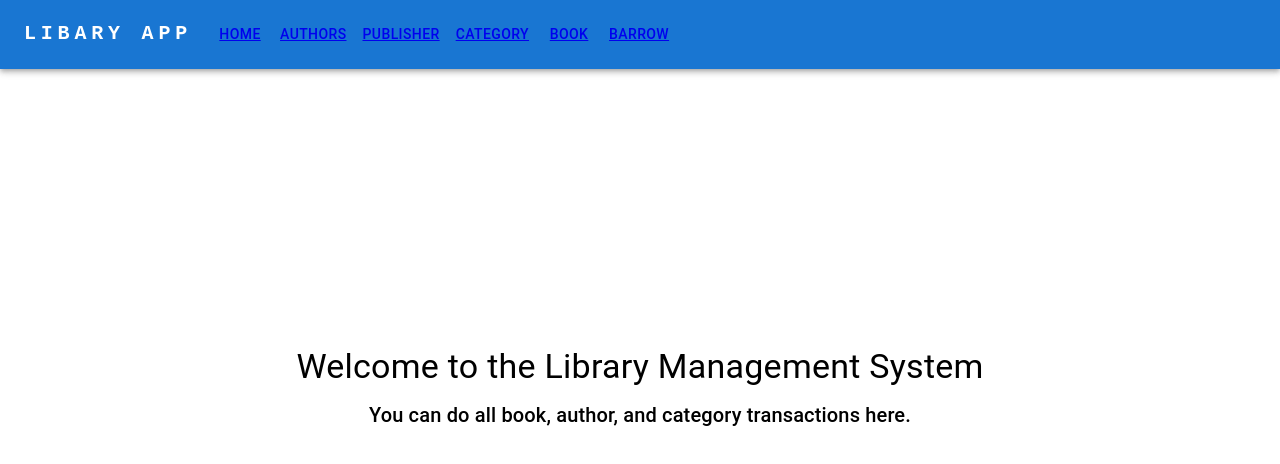
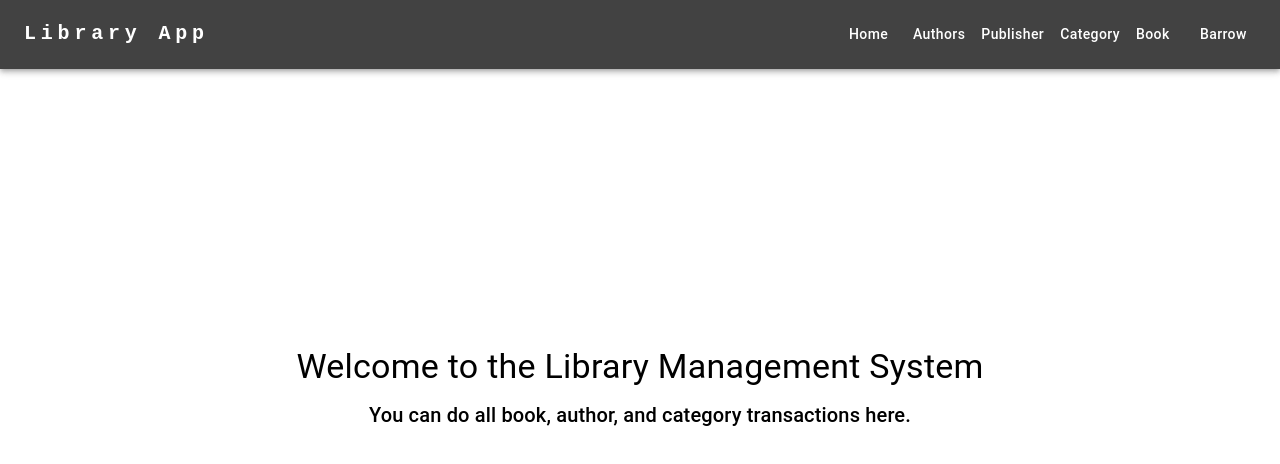
Before and after one commit to sametgurdall/library-app, a React (Vite) app: page / in a window 1280 px wide. Shown: the top 464 px of the page. Built offline with nearby package versions, Linux system fonts and the light colour scheme.

Commit message:
navbar update

```diff
--- a/src/components/Navbar/Navbar.jsx
+++ b/src/components/Navbar/Navbar.jsx
@@ -1,71 +1,40 @@
-import * as React from 'react';
-import AppBar from '@mui/material/AppBar';
-import Box from '@mui/material/Box';
-import Toolbar from '@mui/material/Toolbar';
-import IconButton from '@mui/material/IconButton';
-import Typography from '@mui/material/Typography';
-import Menu from '@mui/material/Menu';
-import MenuIcon from '@mui/icons-material/Menu';
-import Container from '@mui/material/Container';
-import Avatar from '@mui/material/Avatar';
-import Button from '@mui/material/Button';
-import Tooltip from '@mui/material/Tooltip';
-import MenuItem from '@mui/material/MenuItem';
-import AdbIcon from '@mui/icons-material/Adb';
-import {Link} from "react-router-dom";
+import * as React from "react";
+import { Link } from "react-router-dom"; // React Router Link bileşeni eklendi
+import AppBar from "@mui/material/AppBar";
+import Box from "@mui/material/Box";
+import Toolbar from "@mui/material/Toolbar";
+import IconButton from "@mui/material/IconButton";
+import Typography from "@mui/material/Typography";
+import Menu from "@mui/material/Menu";
+import MenuIcon from "@mui/icons-material/Menu";
+import Container from "@mui/material/Container";
+import Button from "@mui/material/Button";
+import MenuItem from "@mui/material/MenuItem";
 
 const pages = [
-    {
-        name: "Home",
-        link: "/"
-    },
-    {
-        name: "Authors",
-        link: "/authors"
-    },
-    {
-        name: "Publisher",
-        link: "/publisher"
-    },
-    {
-        name: "Category",
-        link: "/category"
-    },
-    {
-        name: "Book",
-        link: "/book"
-    },
-    {
-        name: "Barrow",
-        link: "/barrow"
-    },
+  { name: "Home", link: "/" },
+  { name: "Authors", link: "/authors" },
+  { name: "Publisher", link: "/publisher" },
+  { name: "Category", link: "/category" },
+  { name: "Book", link: "/book" },
+  { name: "Barrow", link: "/barrow" },
 ];
-const settings = [];
 
 function Navbar() {
   const [anchorElNav, setAnchorElNav] = React.useState(null);
-  const [anchorElUser, setAnchorElUser] = React.useState(null);
 
   const handleOpenNavMenu = (event) => {
     setAnchorElNav(event.currentTarget);
-  };
-  const handleOpenUserMenu = (event) => {
-    setAnchorElUser(event.currentTarget);
   };
 
   const handleCloseNavMenu = () => {
     setAnchorElNav(null);
   };
 
-  const handleCloseUserMenu = () => {
-    setAnchorElUser(null);
-  };
-
   return (
-    <AppBar position="static">
+    <AppBar position="static" sx={{ backgroundColor: "#424242" }}>
       <Container maxWidth="xl">
         <Toolbar disableGutters>
-          {/* <AdbIcon sx={{ display: { xs: 'none', md: 'flex' }, mr: 1 }} /> */}
           <Typography
             variant="h6"
             noWrap
@@ -73,18 +42,19 @@ function Navbar() {
             href="#app-bar-with-responsive-menu"
             sx={{
               mr: 2,
-              display: { xs: 'none', md: 'flex' },
-              fontFamily: 'monospace',
+              display: { xs: "none", md: "flex" },
+              fontFamily: "monospace",
               fontWeight: 700,
-              letterSpacing: '.3rem',
-              color: 'inherit',
-              textDecoration: 'none',
+              letterSpacing: ".3rem",
+              color: "inherit",
+              textDecoration: "none",
             }}
           >
-            LIBARY APP
+            Library App
           </Typography>
 
-          <Box sx={{ flexGrow: 1, display: { xs: 'flex', md: 'none' } }}>
+          {/* Mobil Menü */}
+          <Box sx={{ flexGrow: 1, display: { xs: "flex", md: "none" } }}>
             <IconButton
               size="large"
               aria-label="account of current user"
@@ -99,28 +69,34 @@ function Navbar() {
               id="menu-appbar"
               anchorEl={anchorElNav}
               anchorOrigin={{
-                vertical: 'bottom',
-                horizontal: 'left',
+                vertical: "bottom",
+                horizontal: "left",
               }}
               keepMounted
               transformOrigin={{
-                vertical: 'top',
-                horizontal: 'left',
+                vertical: "top",
+                horizontal: "left",
               }}
               open={Boolean(anchorElNav)}
               onClose={handleCloseNavMenu}
-              sx={{ display: { xs: 'block', md: 'none' } }}
+              sx={{ display: { xs: "block", md: "none" } }}
             >
               {pages.map((page) => (
-                <MenuItem key={page} onClick={handleCloseNavMenu}>
-                  <Typography sx={{ textAlign: 'center' }}>
-                    <Link to={page.link}>{page.name}</Link>
+                <MenuItem key={page.link} onClick={handleCloseNavMenu} >
+                  <Typography sx={{ textAlign: "center" }}>
+                    <Link
+                      to={page.link}
+                      style={{ textDecoration: "none", color: "inherit" }}
+                    >
+                      {page.name}
+                    </Link>
                   </Typography>
                 </MenuItem>
               ))}
             </Menu>
           </Box>
-          <AdbIcon sx={{ display: { xs: 'flex', md: 'none' }, mr: 1 }} />
+
+          {/* Masaüstü Menü */}
           <Typography
           variant="h5"
           noWrap
@@ -128,60 +104,46 @@ function Navbar() {
           href="#app-bar-with-responsive-menu"
           sx={{
             mr: 2,
-              display: { xs: 'flex', md: 'none' },
+            display: { xs: "flex", md: "none" },
             flexGrow: 1,
-              fontFamily: 'monospace',
+            fontFamily: "monospace",
             fontWeight: 700,
-              letterSpacing: '.3rem',
-              color: 'inherit',
-              textDecoration: 'none',
+            letterSpacing: ".3rem",
+            color: "inherit",
+            textDecoration: "none",
+          }}>
+            Library App
+          </Typography>
+          <Box
+            sx={{
+              flexGrow: 1,
+              display: { xs: "none", md: "flex" },
+              justifyContent: "flex-end",
             }}
           >
-            LIBARY APP
-          </Typography>
-          <Box sx={{ flexGrow: 1, display: { xs: 'none', md: 'flex' } }}>
             {pages.map((page) => (
               <Button
-                key={page}
+                key={page.link}
+                component={Link}
+                to={page.link}
                 onClick={handleCloseNavMenu}
-                sx={{ my: 2, color: 'white', display: 'block' }}
+                sx={{
+                  my: 2,
+                  color: "white",
+                  display: "block",
+                  "&:hover": { backgroundColor: "rgba(255, 255, 255, 0.2)" },
+                  textTransform: "none",
+                  gap: "30px",
+                }}
               >
-                <Link to={page.link}>{page.name}</Link>
+                {page.name}
               </Button>
             ))}
-          </Box>
-          <Box sx={{ flexGrow: 0 }}>
-            {/* <Tooltip title="Open settings">
-              <IconButton onClick={handleOpenUserMenu} sx={{ p: 0 }}>
-                <Avatar alt="Remy Sharp" src="/static/images/avatar/2.jpg" />
-              </IconButton>
-            </Tooltip> */}
-            <Menu
-              sx={{ mt: '45px' }}
-              id="menu-appbar"
-              anchorEl={anchorElUser}
-              anchorOrigin={{
-                vertical: 'top',
-                horizontal: 'right',
-              }}
-              keepMounted
-              transformOrigin={{
-                vertical: 'top',
-                horizontal: 'right',
-              }}
-              open={Boolean(anchorElUser)}
-              onClose={handleCloseUserMenu}
-            >
-              {settings.map((setting) => (
-                <MenuItem key={setting} onClick={handleCloseUserMenu}>
-                  <Typography sx={{ textAlign: 'center' }}>{setting}</Typography>
-                </MenuItem>
-              ))}
-            </Menu>
           </Box>
         </Toolbar>
       </Container>
     </AppBar>
   );
 }
+
 export default Navbar;
```
Also changed, not shown: 1 other file (tests, documents, lock files or other folders). Lines whose indentation alone changed are shown as unchanged.
